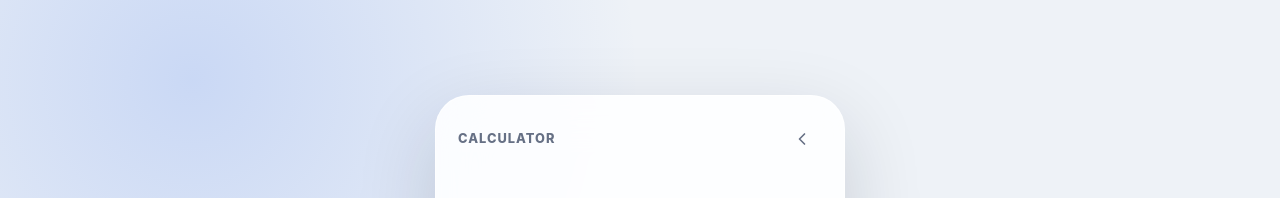
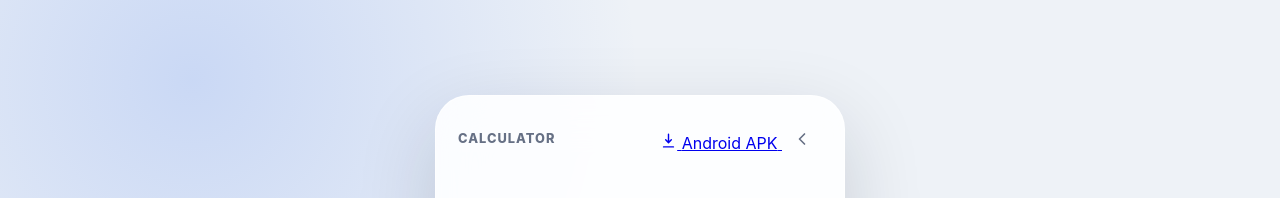
Before and after one commit to evs625/mobile-apps, a website with bundled scripts: page apps/calculator/index.html in a window 1280 px wide. Shown: the top 198 px of the page. Built offline with nearby package versions, Linux system fonts and the light colour scheme.

Commit message:
Add Android APK download to calculator page

```diff
--- a/apps/calculator/index.html
+++ b/apps/calculator/index.html
@@ -19,11 +19,25 @@
   <main class="app-shell" aria-label="Calculator">
     <header class="topbar">
       <span class="brand">Calculator</span>
-      <a class="back-link" href="../../" aria-label="Back to app catalog" title="Back to app catalog">
-        <svg width="20" height="20" viewBox="0 0 24 24" fill="none" aria-hidden="true">
-          <path d="M15 18l-6-6 6-6" stroke="currentColor" stroke-width="2" stroke-linecap="round" stroke-linejoin="round"/>
-        </svg>
-      </a>
+      <div class="top-actions">
+        <a
+          class="apk-link"
+          href="../../downloads/calculator-webview.apk"
+          download="calculator-webview.apk"
+          aria-label="Download the Android APK"
+          title="Download Android APK"
+        >
+          <svg width="17" height="17" viewBox="0 0 24 24" fill="none" aria-hidden="true">
+            <path d="M12 3v12m0 0 4-4m-4 4-4-4M5 21h14" stroke="currentColor" stroke-width="2" stroke-linecap="round" stroke-linejoin="round"/>
+          </svg>
+          <span>Android APK</span>
+        </a>
+        <a class="back-link" href="../../" aria-label="Back to app catalog" title="Back to app catalog">
+          <svg width="20" height="20" viewBox="0 0 24 24" fill="none" aria-hidden="true">
+            <path d="M15 18l-6-6 6-6" stroke="currentColor" stroke-width="2" stroke-linecap="round" stroke-linejoin="round"/>
+          </svg>
+        </a>
+      </div>
     </header>
 
     <section class="display-panel" aria-label="Display">
```
